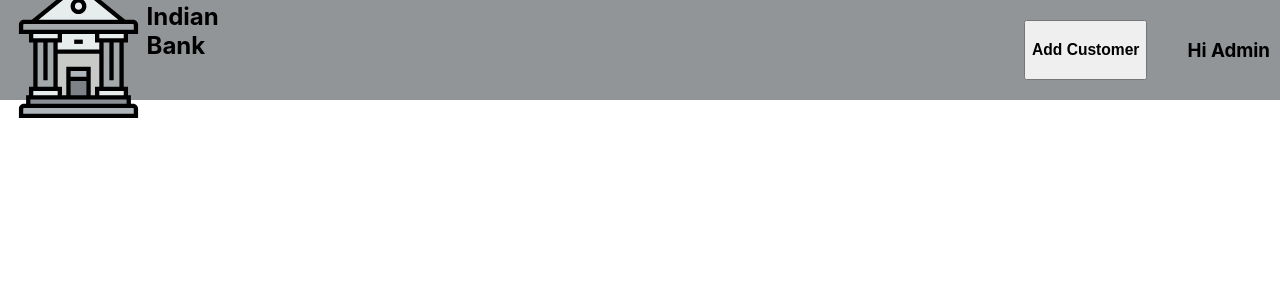
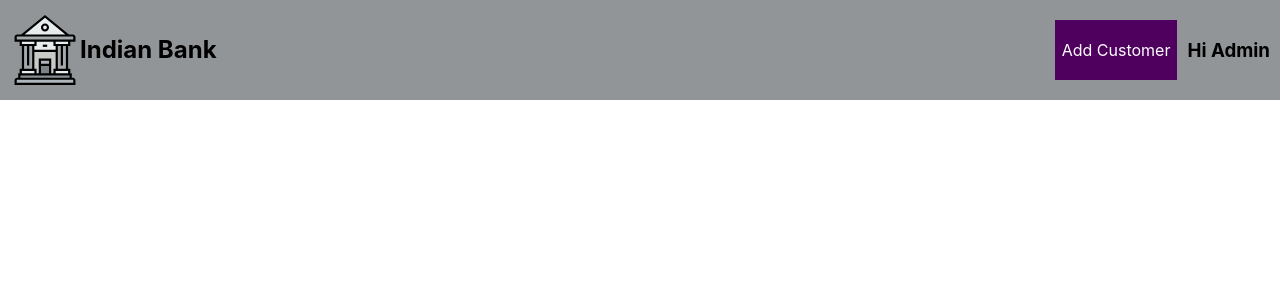
Before and after one commit to prabhashrai02/banking_management_-manager-view-, a React (Create React App) app: page / in a window 1280 px wide. Shown: the top 300 px of the page. Built offline with nearby package versions, Linux system fonts and the light colour scheme.

Commit message:
Added button component

```diff
--- /dev/null
+++ b/src/Component/Button/Button.css
@@ -0,0 +1,13 @@
+.button {
+    font: inherit;
+    border: 1px solid #4f005f;
+    background: #4f005f;
+    color: white;
+    cursor: pointer;
+  }
+
+
+
+  .button:focus {
+    outline: none;
+  }
--- /dev/null
+++ b/src/Component/Button/Button.js
@@ -0,0 +1,12 @@
+import './Button.css';
+
+const Button = (props) => {
+    return (
+        <button className={props.className}
+        type={props.type} onClick={props.onClick}>
+            {props.children}
+        </button>
+    )
+}
+
+export default Button;
--- a/src/Component/Navbar/Navbar.css
+++ b/src/Component/Navbar/Navbar.css
@@ -14,10 +14,22 @@
 
 .Navbar_options {
     display: flex;
+    justify-content: space-between;
 }
 
 .Navbar_add {
-    margin-right: 40px;
+    margin-right: 10px;
+    font: inherit;
+    border: 1px solid #4f005f;
+    background: #4f005f;
+    color: white;
+    cursor: pointer;
+}
+
+.Navbar_add:hover,
+.Navbar_add:active {
+  background: #741188;
+  border-color: #741188;
 }
 
 .Navbar_manager {
--- a/src/Component/Navbar/Navbar.js
+++ b/src/Component/Navbar/Navbar.js
@@ -1,15 +1,18 @@
 import './Navbar.css';
 import bank_logo from '../../Assets/bank_logo.svg';
+import Button from '../Button/Button';
 
 const Navbar = () => {
     return (
         <div className="Navbar">
             <div className="Navbar_bank">
-                <img src={bank_logo} alt="bank logo" />
+                <img src={bank_logo} alt="bank logo" width ="70px"/>
                 <div className="Navbar_bank_name"><h2>Indian Bank</h2></div>
             </div>
             <div className="Navbar_options">
-                <button className="Navbar_add"><h3>Add Customer</h3></button>
+                <Button className="Navbar_add">
+                Add Customer
+                </Button>
                 <div className="Navbar_manager"><h3>Hi Admin</h3></div>
             </div>
         </div>
```
